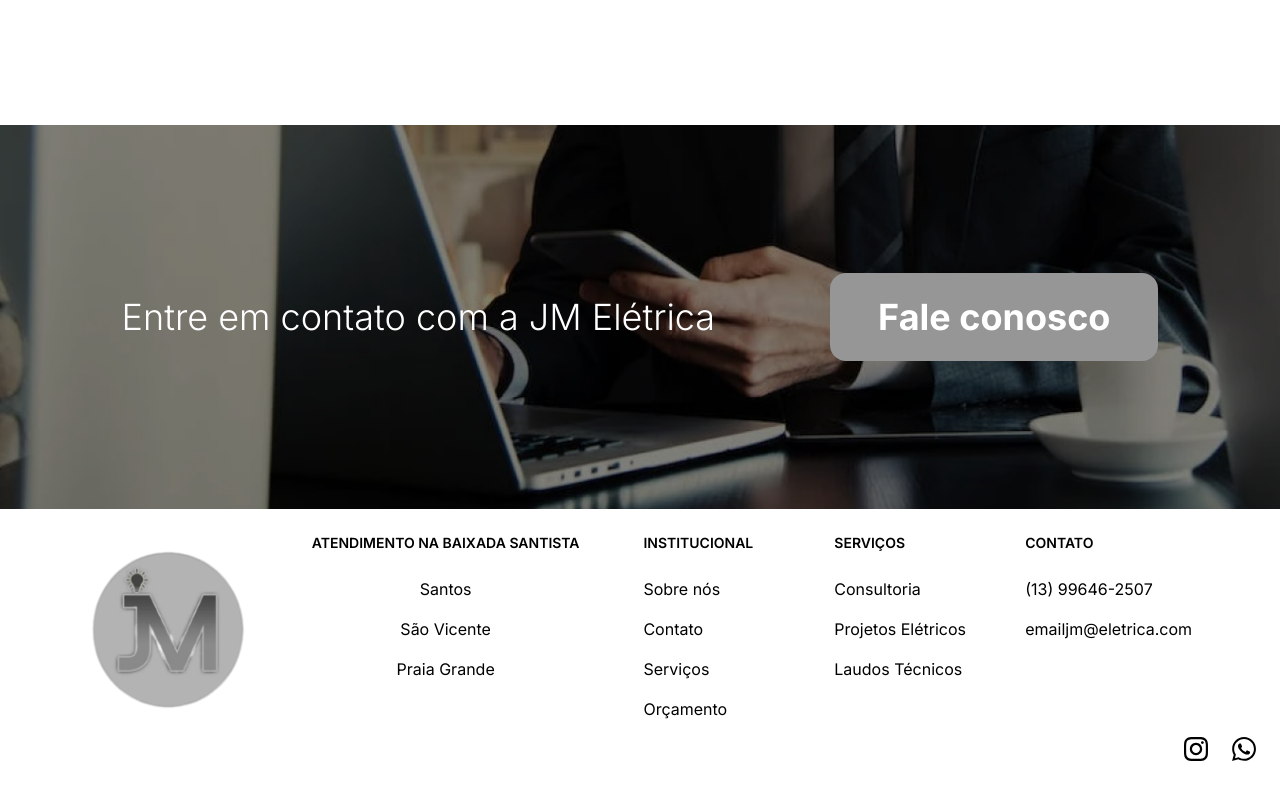
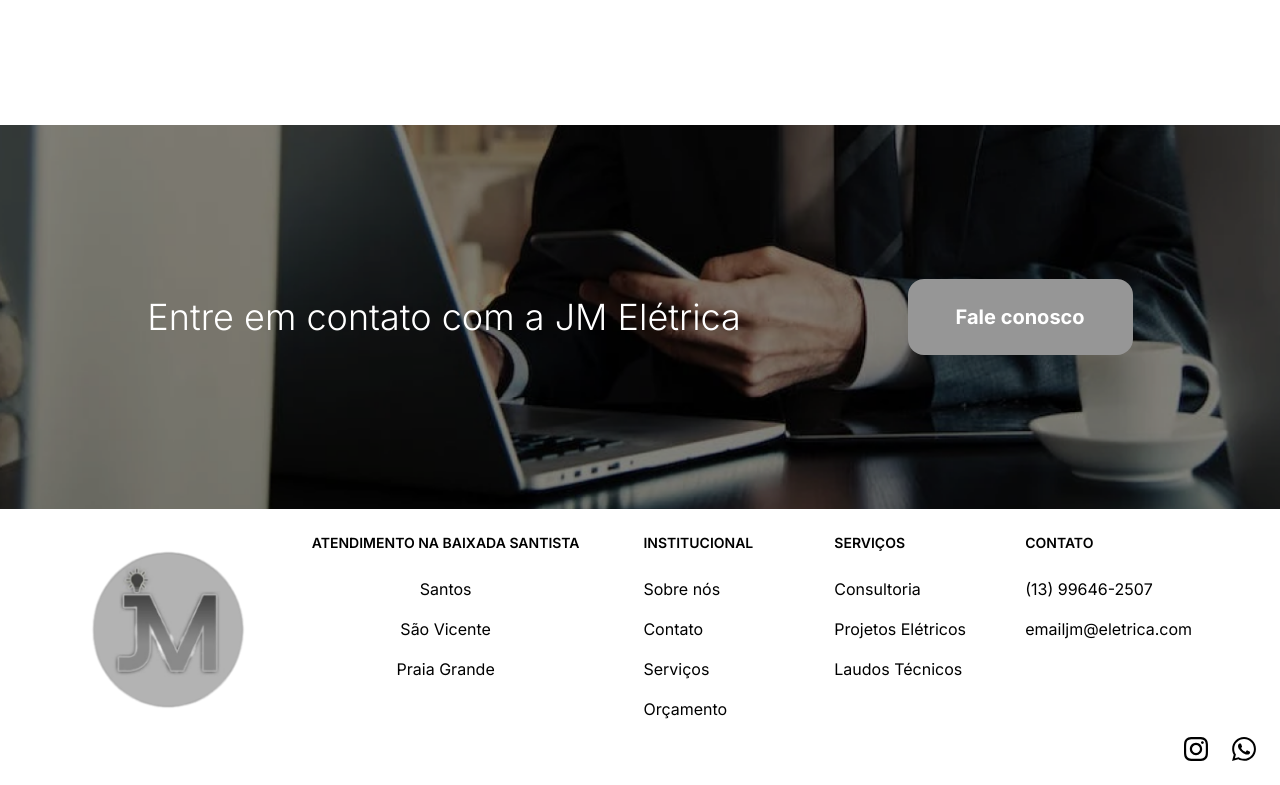
Before and after one commit to JellyFishDevelopment/jm-eletrica, a React (Vite) app: page / in a window 1280 px wide. Shown: the part 2515-3300 px from the top of the page. Built offline with nearby package versions, Linux system fonts and the light colour scheme.

Commit message:
Tamanho do texto ajustado

```diff
--- a/src/components/BannerContato.tsx
+++ b/src/components/BannerContato.tsx
@@ -5,7 +5,7 @@ export default function BannerContato() {
       <p className=" mx-auto font-light text-white text-4xl">
         Entre em contato com a JM Elétrica
       </p>
-      <button className="w-full sm:w-auto mx-auto text-center bg-[#969696] text-white p-6  rounded-2xl px-12 font-bold text-2xl sm:text-4xl">
+      <button className="w-full sm:w-auto mx-auto text-center bg-[#969696] text-white p-6  rounded-2xl px-12 font-bold text-xl 2xl:text-3xl">
         <Link to="/contact">
           <p>Fale conosco</p>
         </Link>
```
